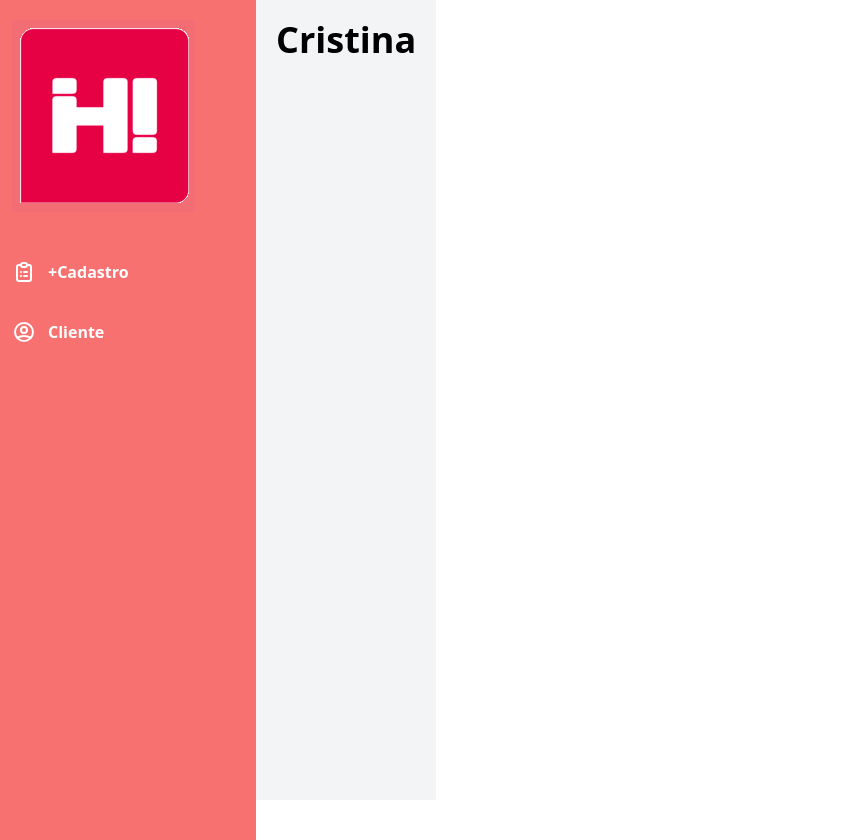
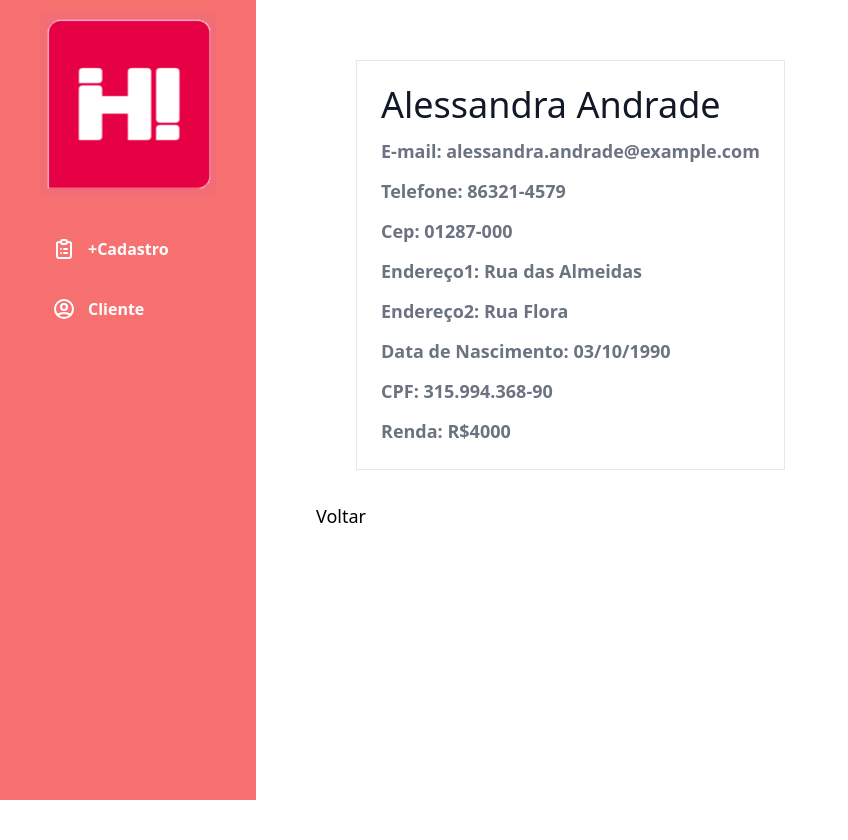
Before and after one commit to c-Tos1wa/frontend_ui, a React (Create React App) app: page / in a window 1280 px wide. Shown: the whole page, without its empty margins (0-848 px from the left). After the commit the page ends 800 px from the top, so only its background shows below. Built offline with nearby package versions, Linux system fonts and the light colour scheme.

Commit message:
criando singleClient e apresentando dados

```diff
--- a/package.json
+++ b/package.json
@@ -11,6 +11,7 @@
     "@testing-library/user-event": "^12.1.10",
     "react": "^17.0.2",
     "react-dom": "^17.0.2",
+    "react-router-dom": "^5.2.0",
     "react-scripts": "4.0.3",
     "web-vitals": "^1.0.1"
   },
--- a/src/App.js
+++ b/src/App.js
@@ -2,13 +2,13 @@ import SideBar from './sidebar';
 import First from './SignUp/first';
 import Second from './SignUp/second';
 import Third from './SignUp/third';
-import SingleClient from './singleClient';
+import Example from './singleClient';
 
 function App() {
   return (
     <>
       <SideBar children='Clientes'>
-        <SingleClient name='Cristina' />
+        <Example />
       </SideBar>
 
 
--- a/src/SignUp/first.js
+++ b/src/SignUp/first.js
@@ -4,18 +4,18 @@ import Form from '../form'
 export default function First(props) {
   return (
     <div className="min-h-screen flex items-center justify-center">
-      <div className="bg-white p-8 shadow-lg rounded">
+      <div className="bg-white p-4 shadow-lg rounded">
         <h2 className="text-center text-4xl font-extrabold mb-4">Cadastre-se aqui</h2>
         <p className="text-center text-lg mb-4">{`Parte ${props.number}/3`}</p>
         <form className="cursor-text space-y-4 text-center">
-          <div className="space-y-4">
+          <div className="space-y-4 p-10">
             <Form label='nome' type='text' placeholder='Nome' />
             <Form label='sobrenome' type='text' placeholder='Sobrenome' />
             <Form label='email' type='email' placeholder='E-mail' />
             <Form label='telefone' type='text' placeholder='Telefone' />
           </div>
 
-          <button className="bg-red-400 text-white text-lg border border-red-400 rounded p-2">Próximo</button>
+          <button className="bg-red-400 text-white text-lg rounded p-2 hover:bg-purple-500">Próximo</button>
         </form>
       </div>
     </div>
--- a/src/SignUp/second.js
+++ b/src/SignUp/second.js
@@ -14,7 +14,7 @@ export default function Second(props) {
             <Form label='endereco2' type='email' placeholder='Endereço 2' />
           </div>
 
-          <button className="bg-red-400 text-white text-lg border border-red-400 rounded p-2">Próximo</button>
+          <button className="bg-red-400 text-white text-lg rounded p-2 hover:bg-purple-500">Próximo</button>
         </form>
       </div>
     </div>
--- a/src/SignUp/third.js
+++ b/src/SignUp/third.js
@@ -14,7 +14,7 @@ export default function Third(props) {
             <Form label='renda_mensal' type='number' placeholder='Renda Mensal' />
           </div>
 
-          <button className="bg-green-400 text-white text-lg border border-green-400 rounded p-2">Salvar</button>
+          <button className="bg-green-400 text-white text-lg rounded p-2 hover:bg-green-900">Salvar</button>
         </form>
       </div>
     </div>
--- a/src/sidebar.js
+++ b/src/sidebar.js
@@ -3,12 +3,12 @@ import react from 'react';
 export default function SideBar(props) {
   return (
     <div className="flex min-h-screen">
-      <aside className="bg-red-400 w-64 min-h-screen flex flex-col">
-        <span className="px-3 py-5 ">
+      <div className="bg-red-400 w-64 min-h-screen flex flex-col">
+        <span className="px-10 py-3 ">
           <img className="bg-red-400" src='./logoHi.png' alt='Logo da Helpie' />
         </span>
 
-        <div className="flex-grow">
+        <div className="flex-grow px-10">
           <nav className="px-3 text-white">
             <a href="#" className="flex items-center space-1 py-5">
               <svg className="w-8 h-8" xmlns="http://www.w3.org/2000/svg" class="h-6 w-6" fill="none" viewBox="0 0 24 24" stroke="currentColor">
@@ -25,8 +25,8 @@ export default function SideBar(props) {
             </a>
           </nav>
         </div>
-      </aside>
-      <div className="bg-gray-100 p-5 min-h-screen mb-10">
+      </div>
+      <div className="p-5">
         <h2 className="text-4xl font-bold">{props.children}</h2>
       </div>
     </div>
--- a/src/singleClient.js
+++ b/src/singleClient.js
@@ -1,11 +1,48 @@
+const client = [
+  {
+    name: 'Alessandra',
+    lastName: 'Andrade',
+    email: 'alessandra.andrade@example.com',
+    phone: '86321-4579',
+    cep: '01287-000',
+    address1: 'Rua das Almeidas',
+    address2: 'Rua Flora',
+    born: '03/10/1990',
+    cpf: "315.994.368-90",
+    incoming: 4000
+  },
 
+]
 
-export default function SingleClient(item){
-  return(
-    <div>
-      <div>
-        {item.name}
-      </div>
+export default function Example() {
+  return (
+    <div className="p-10">
+      <ul>
+        {client.map((person) => (
+          <li key={person.email} className="p-3 ml-10 flex border">
+            <div className="p-3">
+              <span className="text-xg font-medium text-gray-900">{person.name} {person.lastName}</span>
+              <br />
+              <span className="text-lg text-gray-500">E-mail: {person.email}</span>
+              <br />
+              <span className="text-lg text-gray-500">Telefone: {person.phone}</span>
+              <br />
+              <span className="text-lg text-gray-500">Cep: {person.cep}</span>
+              <br />
+              <span className="text-lg text-gray-500">Endereço1: {person.address1}</span>
+              <br />
+              <span className="text-lg text-gray-500">Endereço2: {person.address2}</span>
+              <br />
+              <span className="text-lg text-gray-500">Data de Nascimento: {person.born}</span>
+              <br />
+              <span className="text-lg text-gray-500">CPF: {person.cpf}</span>
+              <br />
+              <span className="text-lg text-gray-500">Renda: R${person.incoming}</span>
+            </div>
+          </li>
+        ))}
+      </ul>
+        <button className="text-lg mt-8">Voltar</button>
     </div>
   )
 }
```
Also changed, not shown: 1 other file (tests, documents, lock files or other folders).
